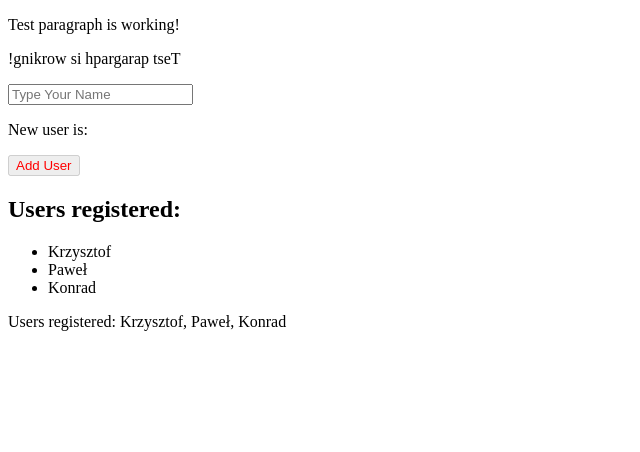
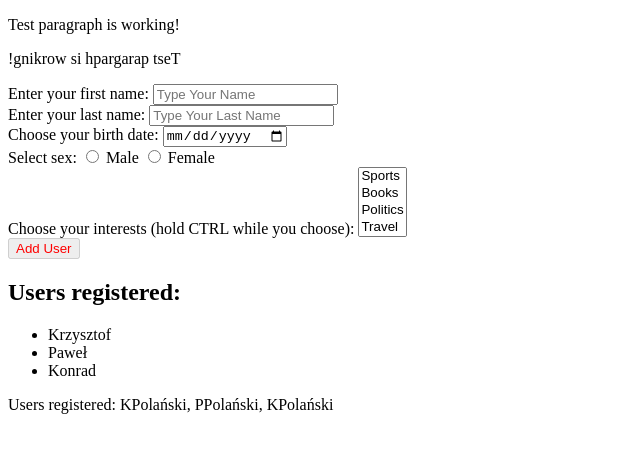
Before and after one commit to krzysztof-polanski/Vue-Form, a plain HTML site: page index.html in a window 1280 px wide. Shown: the whole page, without its empty margins (0-640 px from the left). Drawn offline with nearby package versions, Linux system fonts and the light colour scheme.

Commit message:
Create full register form and add new user to list of users

```diff
--- a/main.js
+++ b/main.js
@@ -1,33 +1,40 @@
-Vue.component( 'regist-form', {
-    props: ['title'],
+
+var Form = new Vue({
+    el: "#form",
     template: `
         <form>
-            <label for="first-name">Enter your first name:</label>
-            <input type="text" placeholder="Your Name" name="first-name"  required>
+            <label for="name">Enter your first name:</label>
+            <input v-model="newName" type="text" placeholder="Type Your Name" name="name">
+
+            </br>
 
             <label for="last-name">Enter your last name:</label>
-            <input type="text" placeholder="Your Last Name" name="last-name"  required>
+            <input v-model="newLastName" type="text" placeholder="Type Your Last Name" name="last-name">
 
-            <label for="date-of-birth">Enter your birth date:</label>
-            <input type="date" name="date-of-birth" required>
 
+
+            </br>
+
+            <label for="date-of-birth">Choose your birth date:</label>
+            <input v-model="newBirthday" type="date" name="date-of-birth">
+
+            </br>
 
             <div>
 
                 <label for="sex">Select sex:</label>
 
-                <input type="radio" id="male" name="sex" value="male">
+                <input v-model="newSex" type="radio" id="male" name="sex" value="male">
                 <label for="male">Male</label>
 
-                <input type="radio" id="female" name="sex" value="female">
+                <input v-model="newSex" type="radio" id="female" name="sex" value="female">
                 <label for="female">Female</label>
 
             </div>
 
-
             <label for="interests">Choose your interests (hold CTRL while you choose):</label>
 
-            <select name="interests" id="interests" multiple="multiple">
+            <select v-model="newInterests" name="interests" id="interests" multiple="multiple">
                 <option value="sports">Sports</option>
                 <option value="books">Books</option>
                 <option value="politics">Politics</option>
@@ -35,21 +42,17 @@ Vue.component( 'regist-form', {
                 <option value="food">Food</option>
             </select>
 
-            <button type="submit">Register</button>
-        </form>
-        <p>{{ title }}</p>
-        `,
-    methods: {
+            </br>
 
-    }
-})
-var Form = new Vue({
-    el: "#form",
-    template: `
-        <form>
-            <input v-model="newName" type="text" placeholder="Type Your Name" @keyup.enter="addUser">
-            <p>New user is: {{ newName }}</p>
+            <p v-if="newName.length">New user is: {{ newName[0] + newLastName }} </p>
+
+
             <input type="submit" v-bind:class="{ 'text-danger': newName.length === 0 }" :disabled="newName.length === 0" @click="addUser" value="Add User">
+
+
+
+
+
             <h2>Users registered:</h2>
             <ul v-if="users.length">
                 <li v-for="user in users">
@@ -61,26 +64,61 @@ var Form = new Vue({
     `,
     data: {
         users: [
-            { name: "Krzysztof" },
-            { name: "Paweł" },
-            { name: "Konrad" },
+            {
+                name: "Krzysztof",
+                lastName: "Polański",
+                birthday: "",
+                sex: "",
+                interests: [],
+            },
+            {
+                name: "Paweł",
+                lastName: "Polański",
+                birthday: "",
+                sex: "",
+                interests: [],
+            },
+            {
+                name: "Konrad",
+                lastName: "Polański",
+                birthday: "",
+                sex: "",
+                interests: [],
+            },
         ],
         newName: '',
+        newLastName: '',
+        newBirthday: '',
+        newSex: '',
+        newInterests: [],
     },
     computed: {
         usersList: function () {
             var list = [];
+            function firstToUp(str){
+                var firstLett = str.slice(0, 1).toUpperCase();
+                var restOfStr = str.slice(1);
+                return firstLett + restOfStr
+            }
             for(x=0; x < this.users.length; x++) {
-                list.push(' ' + this.users[x].name);
+                list.push(' ' + this.users[x].name[0].toUpperCase() + firstToUp(this.users[x].lastName));
             }return 'Users registered: ' + list;
         },
     },
     methods: {
         addUser: function () {
             this.users.push({
-                name: this.newName
+                name: this.newName,
+                lastName: this.newLastName,
+                birthday: this.newBirthday,
+                sex: this.newSex,
+                interests: this.newInterests,
             },);
-            this.newName = '';
+            this.newName = '',
+            this.newLastName = '',
+            this.newBirthday = '',
+            this.newSex = ''
+            this.newInterests = []
         }
     }
 });
```
Also changed, not shown: index.html (+1 -10 lines).
